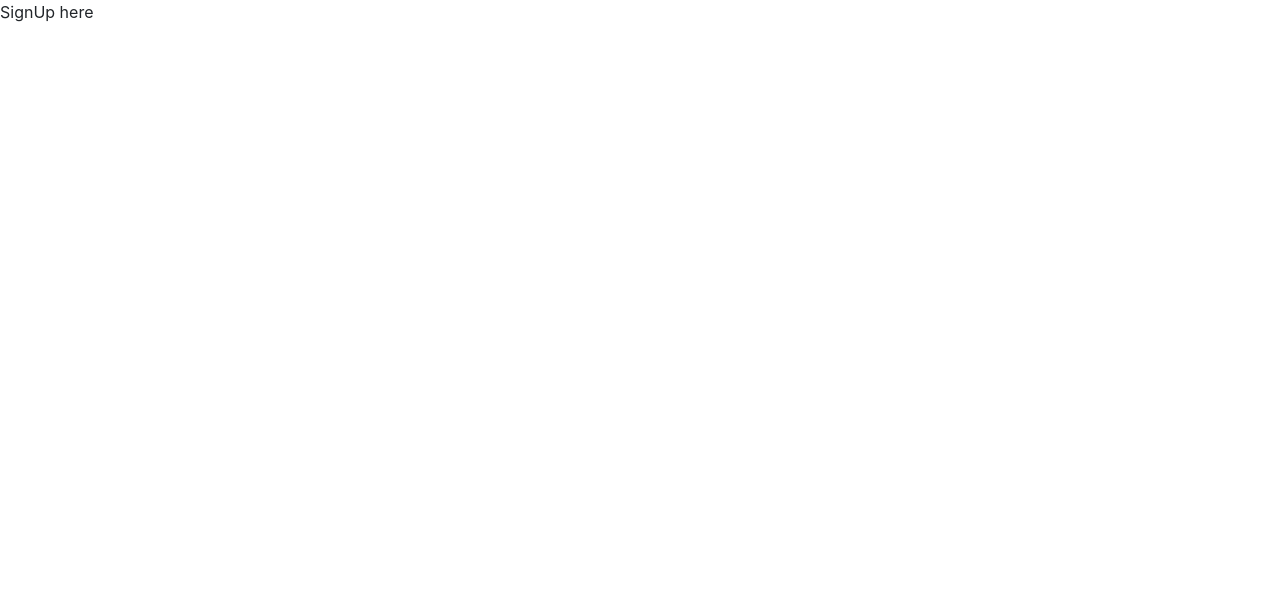
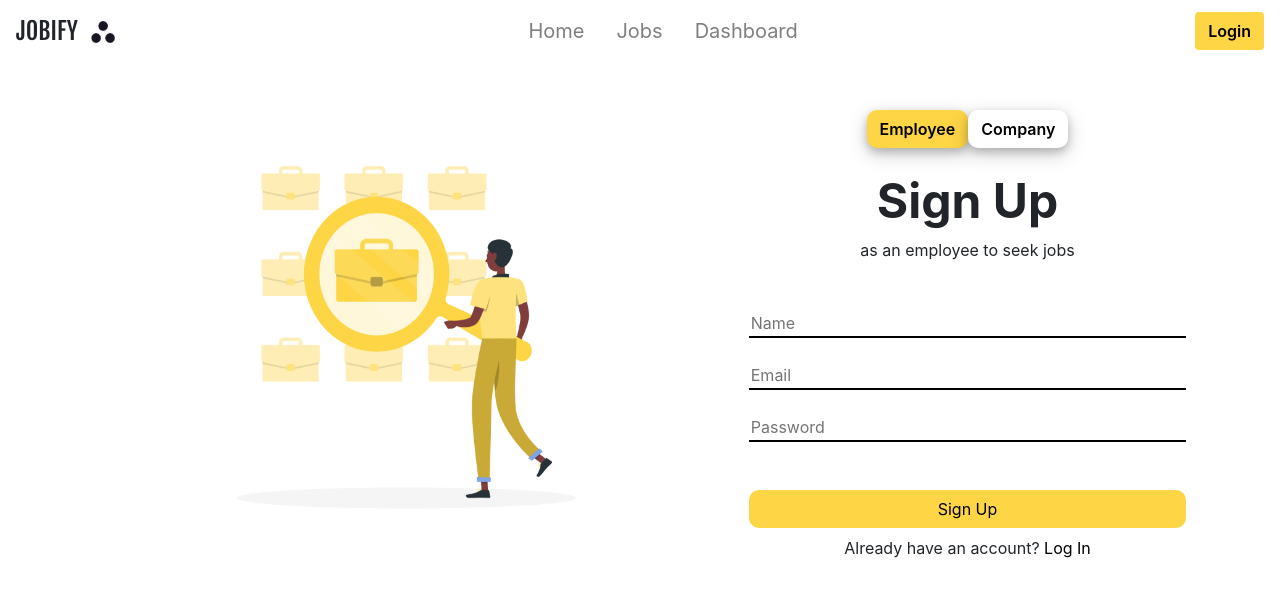
Before and after one commit to Anuragchandra221/Job-Portal, a React (Create React App) app: page /sign-up in a window 1280 px wide. Shown: the top 596 px of the page. Built offline with nearby package versions, Linux system fonts and the light colour scheme.

Commit message:
Finished

```diff
--- a/src/Components/Recommended.js
+++ b/src/Components/Recommended.js
@@ -26,7 +26,7 @@ function Recommended(props) {
                 {props.location}
             </div>
             <div>
-                <button onClick={()=>{
+                <button  onClick={props.setShow&&props.setData?()=>{
                     props.setShow(true)
                     props.setData()
                     props.setData({
@@ -36,7 +36,7 @@ function Recommended(props) {
                         "salary": props.salary,
                         "description":props.description
                     })
-                }}>Details</button>
+                }:''}>Details</button>
             </div>
         </div>
 
--- a/src/Pages/Css/SignUp.css
+++ b/src/Pages/Css/SignUp.css
@@ -0,0 +1,45 @@
+.btnsign{
+    background-color: #fff;
+    font-weight: 600;
+    box-shadow: 0 4px 8px 0 rgba(0, 0, 0, 0.2), 0 6px 20px 0 rgba(0, 0, 0, 0.19);
+    border-radius: 10px;
+}
+.signuptext{
+    font-size: 48px;
+    font-weight: bold;
+}
+.signupbtn{
+    width: 90%;
+    background-color: #FDD545;
+    border-radius: 10px;
+}
+.signinput{
+    border-bottom: 2px solid #000;
+    width: 90%;
+}
+.signimg{
+    width: 70%;
+}
+.signfirstdiv{
+    justify-content: center;
+}
+.actives{
+    background-color: #FDD545;
+}
+@media screen and (min-width: 992px) {
+    .signupbtn{
+        width: 70%;
+        background-color: #FDD545;
+        border-radius: 10px;
+    }
+    .signinput{
+        border-bottom: 2px solid #000;
+        width: 70%;
+    }
+    .signimg{
+        width: 70%;
+    }
+    .signfirstdiv{
+        justify-content: end;
+    }
+}
--- a/src/Pages/Dashboard.js
+++ b/src/Pages/Dashboard.js
@@ -7,12 +7,15 @@ import Recommended from '../Components/Recommended'
 import { useNavigate } from 'react-router-dom'
 import jwt_decode from "jwt-decode";
 import { loginContext } from '../App'
+import Application from '../Components/Application'
 
 function Dashboard() {
     const [jobs, setJobs] = useState()
     const navigate = useNavigate()
     const [user, setUser] = useContext(loginContext)
     const [applications, setApplications] = useState()
+    const [show, setShow] = useState(false)
+    const [data, setData] = useState()
     const [jobsPosted, setJobsPosted] = useState()
   useEffect(()=>{
     if(get_data()){
@@ -77,11 +80,12 @@ function Dashboard() {
         <div className='d-flex newjobs'>
           {console.log(jobs[0])}
           {jobs.map((job,i)=>{
-            return <Recommended title={job.title} location={job.location} company={job.company.name} salary={job.salary}/>
+            return <Recommended title={job.title} setShow={setShow} setData={setData} location={job.location} company={job.company.name} salary={job.salary}/>
           })}
         </div>
         </div>
         :<></>}
+        {show?<Application setShow={setShow} data={data}/>:<></>}
 
         {user?user.company===false?
         applications?
@@ -89,7 +93,7 @@ function Dashboard() {
         <h2 >My Applications</h2>
         <div className='d-flex newjobs'>
           {applications.applications.map((application,i)=>{
-            return <Recommended  title={application.applying_for.title} location={application.applying_for.location} company={application.applying_for.company.name} salary={application.applying_for.salary}/>
+            return <Recommended  title={application.applying_for.title} setShow={setShow} setData={setData} location={application.applying_for.location} company={application.applying_for.company.name} salary={application.applying_for.salary}/>
           })}
         </div>
         </div>
@@ -99,7 +103,7 @@ function Dashboard() {
         <h2 >My Jobs</h2>
         <div className='d-flex newjobs'>
           {jobsPosted.jobs_posted.map((job,i)=>{
-            return <Recommended  title={job.title} location={job.location} company={job.company.name} salary={job.salary}/>
+            return <Recommended  title={job.title} setShow={setShow} setData={setData} location={job.location} company={job.company.name} salary={job.salary}/>
           })}
         </div>
         </div>
--- a/src/Pages/Home.js
+++ b/src/Pages/Home.js
@@ -1,4 +1,4 @@
-import React, { useEffect, useState } from 'react'
+import React, { useContext, useEffect, useState } from 'react'
 import Footer from '../Components/Footer'
 import Recommended from '../Components/Recommended'
 
@@ -6,12 +6,21 @@ import Header from '../Components/Header'
 import './Css/Home.css'
 import TopCompanies from '../Components/TopCompanies'
 import Feedback from '../Components/Feedback'
-import { latest_jobs } from '../Utils/services'
+import { get_data, latest_jobs } from '../Utils/services'
+import Application from '../Components/Application'
+import { loginContext } from '../App'
+import jwt_decode from "jwt-decode";
 
 
 function Home() {
   const [jobs, setJobs] = useState()
+  const [user, setUser] = useContext(loginContext)
+  const [show, setShow] = useState(false)
+    const [data, setData] = useState()
   useEffect(()=>{
+    if(get_data()){
+      setUser(jwt_decode(get_data()))
+    }
     latest_jobs().then((results)=>{
       setJobs(results.data)
     }).catch((err)=>{
@@ -44,11 +53,12 @@ function Home() {
         <div className='d-flex newjobs'>
           {console.log(jobs[0])}
           {jobs.map((job,i)=>{
-            return <Recommended title={job.title} location={job.location} company={job.company.name} salary={job.salary}/>
+            return <Recommended title={job.title} setShow={setShow} setData={setData} location={job.location} company={job.company.name} salary={job.salary}/>
           })}
         </div>
         </div>
         :<></>}
+        {show && user?<Application setShow={setShow} data={data}/>:<></>}
 
 
       <TopCompanies/>
--- a/src/Pages/Login.js
+++ b/src/Pages/Login.js
@@ -33,7 +33,7 @@ function Login() {
               <input className='logininput mt-5 mb-4' onChange={(e)=>setEmail(e.target.value)} type="email" placeholder='Email..' />
               <input className='logininput mt-4 mb-4' onChange={(e)=>setPassword(e.target.value)} type="password" placeholder='Password..' />
               <button className='btn loginbtn mt-4 mb-2' onClick={loginuser}>Log in</button>
-              <p>Don't have an account? <Link>Sign Up</Link></p>
+              <p>Don't have an account? <Link to="/sign-up">Sign Up</Link></p>
             </div>
           </div>
           <div className='col-md-6 justify-content-start'>
--- a/src/Pages/SignUp.js
+++ b/src/Pages/SignUp.js
@@ -1,9 +1,68 @@
-import React from 'react'
+import React, { useState } from 'react'
 import './Css/SignUp.css'
+import Header from '../Components/Header'
+import { Link, useNavigate } from 'react-router-dom/dist'
+import { sign_upc, sign_upe } from '../Utils/services'
 
 function SignUp() {
+  const [company, setCompany] = useState(false)
+  const [name, setName] = useState()
+  const [email, setEmail] = useState()
+  const [password, setPassword] = useState()
+  const [address, setAddress] = useState()
+  const [err, setErr] = useState()
+  const navigate = useNavigate()
+  const signupuser = ()=>{
+    if(company===true){
+      if(name && email && password && address){
+        sign_upc(name, email, password, true, address).then((results)=>{
+          if(results.data.err){
+              console.log('error')
+              setErr('User Already Exists')
+          }else{
+            navigate('/login')
+          }
+        }).catch((err)=>{
+
+        })
+      }
+    }else{
+      if(name && email && password){
+        sign_upe(name, email, password, false).then((results)=>{
+          if(results.data.err){
+            setErr('User Already Exists')
+          }else{
+              navigate('/login')
+          }
+        })
+      }
+    }
+  }
   return (
-    <div>SignUp here</div>
+    <div>
+      <Header/>
+      <div className='row mt-5'>
+          <div className='col-md-6 d-flex signfirstdiv'>
+            {company?<img className='signimg' src={require('../assets/signcomp.png')} />
+            :
+
+            <img className='signimg' src={require('../assets/signemp.png')} />
+            }
+          </div>
+          <div className='col-md-6 d-flex flex-column justify-content-center align-items-center'>
+            <div className='mb-4'><button className={company?'btn btnsign':'btn btnsign actives'} onClick={()=>setCompany(false)} >Employee</button><button onClick={()=>setCompany(true)} className={!company?'btn btnsign':'btn btnsign actives'}>Company</button></div>
+            <h2 className='signuptext'>Sign Up</h2>
+            {company?<p className='mb-5'>as a company to post jobs</p>:<p className='mb-5'>as an employee to seek jobs</p>}
+            <input className='signinput mb-4' onChange={(e)=>setName(e.target.value)} type='text' placeholder='Name'/>
+            <input className='signinput mb-4' onChange={(e)=>setEmail(e.target.value)} type='email' placeholder='Email'/>
+            <input className='signinput mb-4' onChange={(e)=>setPassword(e.target.value)} type='password' placeholder='Password'/>
+            {company?<input className='signinput mb-4' onChange={(e)=>setAddress(e.target.value)} type='text' placeholder='Headquarters'/>:<></>}
+            <button className='btn mt-4 signupbtn mb-2' onClick={signupuser}>Sign Up</button>
+            {err?<p style={{color: 'red'}}>{err}</p>:''}
+            <p>Already have an account? <Link to="/login">Log In</Link></p>
+          </div>
+      </div>
+    </div>
   )
 }
 
--- a/src/Utils/constants.js
+++ b/src/Utils/constants.js
@@ -5,7 +5,8 @@ const POST_JOB = "post-job/"
 const APPLY_JOB = "apply-job/"
 const GET_APPLICATIONS = "get-applications/"
 const GET_JOBS = "get-jobs/"
+const SIGN_UP = "register/"
 
 export {
-    BASE_URL, LATEST_JOBS, LOGIN, POST_JOB,APPLY_JOB, GET_APPLICATIONS, GET_JOBS
+    BASE_URL, LATEST_JOBS, LOGIN, POST_JOB,APPLY_JOB, GET_APPLICATIONS, GET_JOBS, SIGN_UP
 }
--- a/src/Utils/services.js
+++ b/src/Utils/services.js
@@ -1,5 +1,5 @@
 import axios from "axios"
-import { APPLY_JOB, BASE_URL, GET_APPLICATIONS, GET_JOBS, LATEST_JOBS, LOGIN, POST_JOB } from "./constants"
+import { APPLY_JOB, BASE_URL, GET_APPLICATIONS, GET_JOBS, LATEST_JOBS, LOGIN, POST_JOB, SIGN_UP } from "./constants"
 
 const latest_jobs = ()=>{
     return axios.get(`${BASE_URL}${LATEST_JOBS}`)
@@ -68,6 +68,27 @@ const get_jobs = ()=>{
     })
 }
 
+const sign_upc = (name, email, password, company, address)=>{
+    return axios.post(`${BASE_URL}${SIGN_UP}`,{
+        "name": name,
+        "email": email,
+        "password": password,
+        "company": company,
+        "address": {
+            "headquaters": address
+        }
+    })
+}
+
+const sign_upe = (name, email, password, company)=>{
+    return axios.post(`${BASE_URL}${SIGN_UP}`,{
+        "name": name,
+        "email": email,
+        "password": password,
+        "company": company,
+    })
+}
+
 export {
-    latest_jobs, login, set_data, get_data, remove_data, post_job, apply_job, get_applications, get_jobs
+    latest_jobs, login, set_data, get_data, remove_data, post_job, apply_job, get_applications, get_jobs, sign_upc, sign_upe
 }
```
